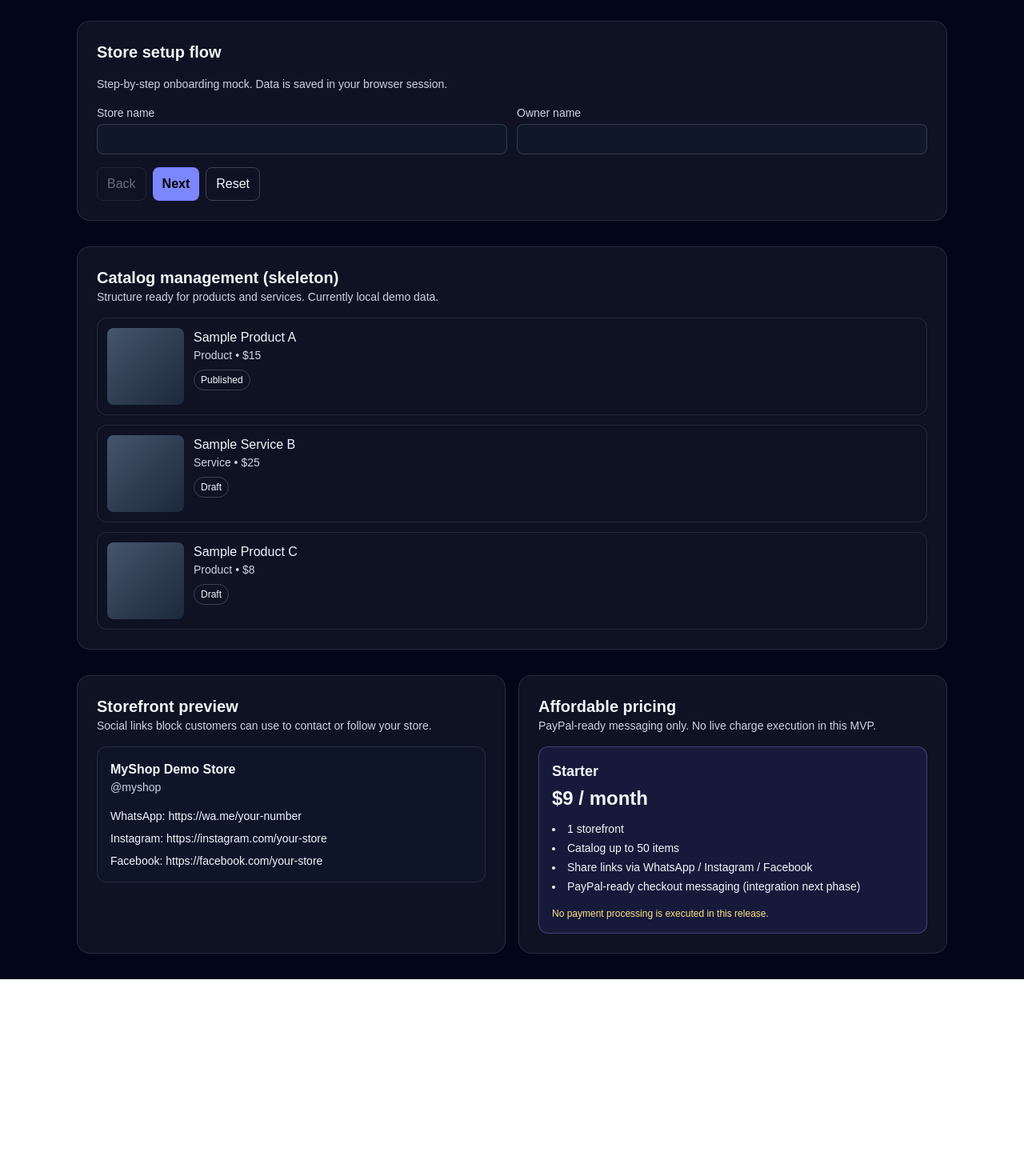
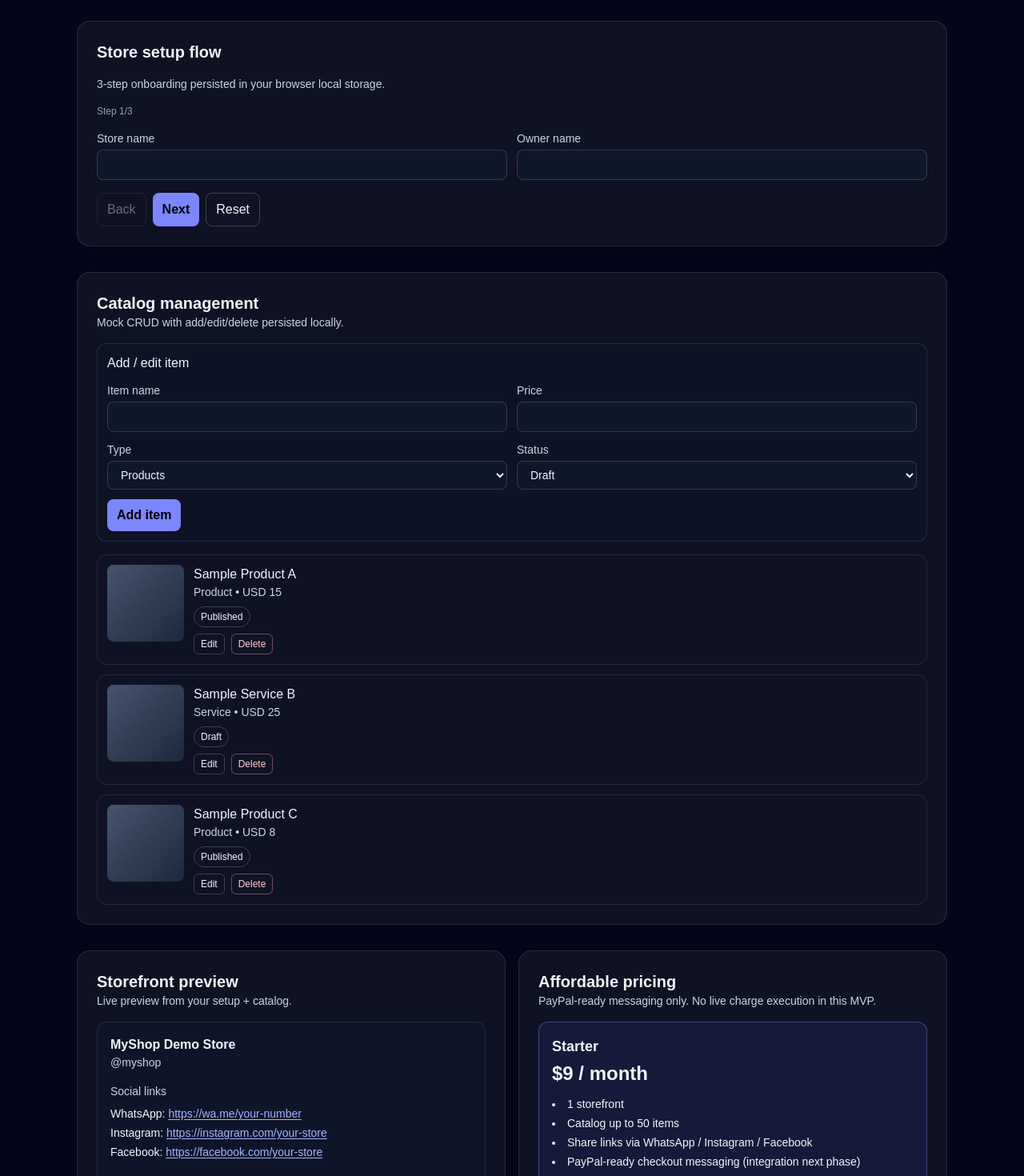
Before and after one commit to technokingoc/myshop, a Next.js app: page / in a window 1280 px wide. Shown: the part 460-1930 px from the top of the page at 80% size. Before the commit the page ends 1684 px from the top, so only its background shows below. Built offline with nearby package versions, Linux system fonts and the light colour scheme.

Commit message:
feat: persist setup, add catalog CRUD, preview sections and i18n wiring

```diff
--- a/src/app/page.tsx
+++ b/src/app/page.tsx
@@ -3,6 +3,8 @@
 import { useEffect, useMemo, useState } from "react";
 
 type Lang = "en" | "pt";
+type CatalogType = "Product" | "Service";
+type CatalogStatus = "Draft" | "Published";
 
 type SetupData = {
   storeName: string;
@@ -18,26 +20,66 @@ type SetupData = {
 type CatalogItem = {
   id: number;
   name: string;
-  category: string;
+  type: CatalogType;
   price: string;
-  status: "Draft" | "Published";
+  status: CatalogStatus;
 };
 
-const copy = {
+type SetupPersisted = {
+  step: number;
+  done: boolean;
+  data: SetupData;
+};
+
+const STORAGE = {
+  lang: "myshop_lang",
+  setup: "myshop_setup_v1",
+  catalog: "myshop_catalog_v1",
+};
+
+const defaultSetup: SetupData = {
+  storeName: "",
+  ownerName: "",
+  businessType: "Retail",
+  currency: "USD",
+  city: "",
+  whatsapp: "",
+  instagram: "",
+  facebook: "",
+};
+
+const defaultCatalog: CatalogItem[] = [
+  { id: 1, name: "Sample Product A", type: "Product", price: "15", status: "Published" },
+  { id: 2, name: "Sample Service B", type: "Service", price: "25", status: "Draft" },
+  { id: 3, name: "Sample Product C", type: "Product", price: "8", status: "Published" },
+];
+
+const dictionary = {
   en: {
     badge: "Built for informal sellers & micro businesses",
     title: "Launch your professional storefront in minutes",
     subtitle:
       "MyShop helps small sellers create trusted online storefronts, organize products, and share social ordering links without technical complexity.",
     ctaPrimary: "Start setup",
-    ctaSecondary: "See demo sections",
-    whyMocked: "MVP note: This version uses local/session storage only (no backend yet).",
+    ctaSecondary: "Manage catalog",
+    whyMocked: "MVP note: local storage only (no backend yet).",
+
     setupTitle: "Store setup flow",
-    setupSubtitle: "Step-by-step onboarding mock. Data is saved in your browser session.",
-    catalogTitle: "Catalog management (skeleton)",
-    catalogSubtitle: "Structure ready for products and services. Currently local demo data.",
+    setupSubtitle: "3-step onboarding persisted in your browser local storage.",
+    stepLabel: "Step",
+    completed: "Completed",
+
+    catalogTitle: "Catalog management",
+    catalogSubtitle: "Mock CRUD with add/edit/delete persisted locally.",
+
     previewTitle: "Storefront preview",
-    previewSubtitle: "Social links block customers can use to contact or follow your store.",
+    previewSubtitle: "Live preview from your setup + catalog.",
+    socialLinks: "Social links",
+    productsSection: "Products",
+    servicesSection: "Services",
+    emptyProducts: "No published products yet.",
+    emptyServices: "No published services yet.",
+
     pricingTitle: "Affordable pricing",
     pricingSubtitle: "PayPal-ready messaging only. No live charge execution in this MVP.",
     planName: "Starter",
@@ -49,11 +91,26 @@ const copy = {
       "PayPal-ready checkout messaging (integration next phase)",
     ],
     planFoot: "No payment processing is executed in this release.",
+
     nextBtn: "Next",
     backBtn: "Back",
     finishBtn: "Finish",
     resetBtn: "Reset",
-    doneMsg: "Setup draft saved in this session.",
+    doneMsg: "Setup draft saved and marked as complete.",
+
+    catalogFormTitle: "Add / edit item",
+    itemName: "Item name",
+    itemType: "Type",
+    itemPrice: "Price",
+    itemStatus: "Status",
+    addBtn: "Add item",
+    saveBtn: "Save changes",
+    cancelBtn: "Cancel",
+    editBtn: "Edit",
+    deleteBtn: "Delete",
+    published: "Published",
+    draft: "Draft",
+
     labels: {
       storeName: "Store name",
       ownerName: "Owner name",
@@ -71,16 +128,27 @@ const copy = {
     subtitle:
       "O MyShop ajuda pequenos vendedores a criar vitrines online confiáveis, organizar produtos e partilhar links sociais sem complexidade técnica.",
     ctaPrimary: "Iniciar configuração",
-    ctaSecondary: "Ver secções de demo",
-    whyMocked: "Nota MVP: Esta versão usa apenas armazenamento local/sessão (sem backend ainda).",
+    ctaSecondary: "Gerir catálogo",
+    whyMocked: "Nota MVP: apenas armazenamento local (sem backend ainda).",
+
     setupTitle: "Fluxo de configuração da loja",
-    setupSubtitle: "Onboarding em etapas (mock). Dados salvos na sessão do navegador.",
-    catalogTitle: "Gestão de catálogo (esqueleto)",
-    catalogSubtitle: "Estrutura pronta para produtos e serviços. Dados locais de demonstração.",
+    setupSubtitle: "Onboarding em 3 etapas persistido no armazenamento local.",
+    stepLabel: "Etapa",
+    completed: "Concluído",
+
+    catalogTitle: "Gestão de catálogo",
+    catalogSubtitle: "CRUD mock com adicionar/editar/apagar persistido localmente.",
+
     previewTitle: "Pré-visualização da loja",
-    previewSubtitle: "Bloco de links sociais para clientes contactarem/seguirem sua loja.",
+    previewSubtitle: "Prévia ao vivo com base na configuração + catálogo.",
+    socialLinks: "Links sociais",
+    productsSection: "Produtos",
+    servicesSection: "Serviços",
+    emptyProducts: "Ainda não há produtos publicados.",
+    emptyServices: "Ainda não há serviços publicados.",
+
     pricingTitle: "Preço acessível",
-    pricingSubtitle: "Mensagem preparada para PayPal. Sem execução de cobrança real neste MVP.",
+    pricingSubtitle: "Mensagem preparada para PayPal. Sem cobrança real neste MVP.",
     planName: "Inicial",
     planPrice: "$9 / mês",
     planBullets: [
@@ -90,11 +158,26 @@ const copy = {
       "Mensagem de checkout pronta para PayPal (integração na próxima fase)",
     ],
     planFoot: "Nenhum processamento de pagamento é executado nesta versão.",
+
     nextBtn: "Próximo",
     backBtn: "Voltar",
     finishBtn: "Concluir",
     resetBtn: "Reiniciar",
-    doneMsg: "Rascunho da configuração salvo nesta sessão.",
+    doneMsg: "Rascunho salvo e configuração marcada como concluída.",
+
+    catalogFormTitle: "Adicionar / editar item",
+    itemName: "Nome do item",
+    itemType: "Tipo",
+    itemPrice: "Preço",
+    itemStatus: "Estado",
+    addBtn: "Adicionar item",
+    saveBtn: "Guardar alterações",
+    cancelBtn: "Cancelar",
+    editBtn: "Editar",
+    deleteBtn: "Apagar",
+    published: "Publicado",
+    draft: "Rascunho",
+
     labels: {
       storeName: "Nome da loja",
       ownerName: "Nome do responsável",
@@ -108,51 +191,67 @@ const copy = {
   },
 };
 
-const defaultSetup: SetupData = {
-  storeName: "",
-  ownerName: "",
-  businessType: "Retail",
-  currency: "USD",
-  city: "",
-  whatsapp: "",
-  instagram: "",
-  facebook: "",
+const blankCatalogForm: Omit<CatalogItem, "id"> = {
+  name: "",
+  type: "Product",
+  price: "",
+  status: "Draft",
 };
 
-const defaultCatalog: CatalogItem[] = [
-  { id: 1, name: "Sample Product A", category: "Product", price: "$15", status: "Published" },
-  { id: 2, name: "Sample Service B", category: "Service", price: "$25", status: "Draft" },
-  { id: 3, name: "Sample Product C", category: "Product", price: "$8", status: "Draft" },
-];
+export default function Home() {
+  const initialSetupPersisted: SetupPersisted | null = (() => {
+    if (typeof window === "undefined") return null;
+    const raw = localStorage.getItem(STORAGE.setup);
+    if (!raw) return null;
+    try {
+      return JSON.parse(raw) as SetupPersisted;
+    } catch {
+      return null;
+    }
+  })();
 
-export default function Home() {
   const [lang, setLang] = useState<Lang>(() => {
     if (typeof window === "undefined") return "en";
-    const savedLang = localStorage.getItem("myshop_lang");
-    return savedLang === "pt" ? "pt" : "en";
+    return localStorage.getItem(STORAGE.lang) === "pt" ? "pt" : "en";
   });
-  const [step, setStep] = useState<number>(() => {
-    if (typeof window === "undefined") return 1;
-    return Number(sessionStorage.getItem("myshop_setup_step") || 1);
+  const [step, setStep] = useState(() => Math.min(3, Math.max(1, initialSetupPersisted?.step || 1)));
+  const [done, setDone] = useState(() => Boolean(initialSetupPersisted?.done));
+  const [setup, setSetup] = useState<SetupData>(() => ({ ...defaultSetup, ...(initialSetupPersisted?.data || {}) }));
+  const [catalog, setCatalog] = useState<CatalogItem[]>(() => {
+    if (typeof window === "undefined") return defaultCatalog;
+    const raw = localStorage.getItem(STORAGE.catalog);
+    if (!raw) return defaultCatalog;
+    try {
+      const parsed = JSON.parse(raw) as CatalogItem[];
+      return Array.isArray(parsed) && parsed.length > 0 ? parsed : defaultCatalog;
+    } catch {
+      return defaultCatalog;
+    }
   });
-  const [done, setDone] = useState(false);
-  const [setup, setSetup] = useState<SetupData>(() => {
-    if (typeof window === "undefined") return defaultSetup;
-    const savedSetup = sessionStorage.getItem("myshop_setup_data");
-    return savedSetup ? JSON.parse(savedSetup) : defaultSetup;
-  });
-  const [catalog] = useState<CatalogItem[]>(defaultCatalog);
+
+  const [catalogForm, setCatalogForm] = useState(blankCatalogForm);
+  const [editingId, setEditingId] = useState<number | null>(null);
 
   useEffect(() => {
-    localStorage.setItem("myshop_lang", lang);
+    localStorage.setItem(STORAGE.lang, lang);
   }, [lang]);
 
   useEffect(() => {
-    sessionStorage.setItem("myshop_setup_step", String(step));
-    sessionStorage.setItem("myshop_setup_data", JSON.stringify(setup));
-  }, [step, setup]);
+    localStorage.setItem(
+      STORAGE.setup,
+      JSON.stringify({
+        step,
+        done,
+        data: setup,
+      } satisfies SetupPersisted),
+    );
+  }, [step, done, setup]);
 
-  const t = useMemo(() => copy[lang], [lang]);
+  useEffect(() => {
+    localStorage.setItem(STORAGE.catalog, JSON.stringify(catalog));
+  }, [catalog]);
+
+  const t = useMemo(() => dictionary[lang], [lang]);
 
   const updateSetup = (key: keyof SetupData, value: string) => {
     setSetup((prev) => ({ ...prev, [key]: value }));
@@ -162,18 +261,51 @@ export default function Home() {
     setStep(1);
     setDone(false);
     setSetup(defaultSetup);
-    sessionStorage.removeItem("myshop_setup_step");
-    sessionStorage.removeItem("myshop_setup_data");
+    localStorage.removeItem(STORAGE.setup);
   };
+
+  const onCatalogField = (key: keyof Omit<CatalogItem, "id">, value: string) => {
+    setCatalogForm((prev) => ({ ...prev, [key]: value }));
+  };
+
+  const submitCatalog = () => {
+    if (!catalogForm.name.trim() || !catalogForm.price.trim()) return;
+
+    if (editingId !== null) {
+      setCatalog((prev) => prev.map((item) => (item.id === editingId ? { ...item, ...catalogForm } : item)));
+      setEditingId(null);
+    } else {
+      const nextId = catalog.length ? Math.max(...catalog.map((i) => i.id)) + 1 : 1;
+      setCatalog((prev) => [...prev, { id: nextId, ...catalogForm }]);
+    }
+
+    setCatalogForm(blankCatalogForm);
+  };
+
+  const startEdit = (item: CatalogItem) => {
+    setEditingId(item.id);
+    setCatalogForm({
+      name: item.name,
+      type: item.type,
+      price: item.price,
+      status: item.status,
+    });
+  };
+
+  const cancelEdit = () => {
+    setEditingId(null);
+    setCatalogForm(blankCatalogForm);
+  };
+
+  const publishedProducts = catalog.filter((i) => i.type === "Product" && i.status === "Published");
+  const publishedServices = catalog.filter((i) => i.type === "Service" && i.status === "Published");
 
   return (
     <div className="min-h-screen bg-slate-950 text-slate-100">
       <main className="mx-auto w-full max-w-6xl px-4 py-8 sm:px-6 lg:px-8">
         <header className="rounded-2xl border border-white/10 bg-gradient-to-b from-indigo-500/20 to-transparent p-6 sm:p-10">
           <div className="mb-6 flex items-center justify-between">
-            <p className="rounded-full border border-indigo-300/40 bg-indigo-400/20 px-3 py-1 text-xs sm:text-sm">
-              {t.badge}
-            </p>
+            <p className="rounded-full border border-indigo-300/40 bg-indigo-400/20 px-3 py-1 text-xs sm:text-sm">{t.badge}</p>
             <div className="flex gap-2 text-sm">
               <button
                 onClick={() => setLang("en")}
@@ -206,6 +338,9 @@ export default function Home() {
         <section id="setup" className="mt-8 grid gap-4 rounded-2xl border border-white/10 bg-white/5 p-4 sm:p-6">
           <h2 className="text-xl font-semibold">{t.setupTitle}</h2>
           <p className="text-sm text-slate-300">{t.setupSubtitle}</p>
+          <p className="text-xs text-slate-400">
+            {t.stepLabel} {step}/3 {done && `• ${t.completed}`}
+          </p>
 
           <div className="grid gap-3 sm:grid-cols-2">
             {step === 1 && (
@@ -239,7 +374,7 @@ export default function Home() {
               {t.backBtn}
             </button>
             {step < 3 ? (
-              <button onClick={() => setStep((s) => s + 1)} className="rounded-lg bg-indigo-400 px-3 py-2 font-semibold text-black">
+              <button onClick={() => setStep((s) => Math.min(3, s + 1))} className="rounded-lg bg-indigo-400 px-3 py-2 font-semibold text-black">
                 {t.nextBtn}
               </button>
             ) : (
@@ -257,14 +392,71 @@ export default function Home() {
         <section id="catalog" className="mt-8 rounded-2xl border border-white/10 bg-white/5 p-4 sm:p-6">
           <h2 className="text-xl font-semibold">{t.catalogTitle}</h2>
           <p className="mb-4 text-sm text-slate-300">{t.catalogSubtitle}</p>
+
+          <div className="mb-4 grid gap-3 rounded-xl border border-white/10 bg-slate-900/30 p-3 sm:grid-cols-2">
+            <h3 className="sm:col-span-2 font-medium">{t.catalogFormTitle}</h3>
+            <Input label={t.itemName} value={catalogForm.name} onChange={(v) => onCatalogField("name", v)} />
+            <Input label={t.itemPrice} value={catalogForm.price} onChange={(v) => onCatalogField("price", v)} />
+
+            <label className="grid gap-1 text-sm">
+              <span className="text-slate-300">{t.itemType}</span>
+              <select
+                value={catalogForm.type}
+                onChange={(e) => onCatalogField("type", e.target.value as CatalogType)}
+                className="rounded-lg border border-white/15 bg-slate-900 px-3 py-2 outline-none ring-indigo-300 transition focus:ring"
+              >
+                <option value="Product">{t.productsSection}</option>
+                <option value="Service">{t.servicesSection}</option>
+              </select>
+            </label>
+
+            <label className="grid gap-1 text-sm">
+              <span className="text-slate-300">{t.itemStatus}</span>
+              <select
+                value={catalogForm.status}
+                onChange={(e) => onCatalogField("status", e.target.value as CatalogStatus)}
+                className="rounded-lg border border-white/15 bg-slate-900 px-3 py-2 outline-none ring-indigo-300 transition focus:ring"
+              >
+                <option value="Draft">{t.draft}</option>
+                <option value="Published">{t.published}</option>
+              </select>
+            </label>
+
+            <div className="sm:col-span-2 flex gap-2">
+              <button onClick={submitCatalog} className="rounded-lg bg-indigo-400 px-3 py-2 font-semibold text-black">
+                {editingId !== null ? t.saveBtn : t.addBtn}
+              </button>
+              {editingId !== null && (
+                <button onClick={cancelEdit} className="rounded-lg border border-white/20 px-3 py-2">
+                  {t.cancelBtn}
+                </button>
+              )}
+            </div>
+          </div>
+
           <div className="grid gap-3">
             {catalog.map((item) => (
               <article key={item.id} className="grid grid-cols-[72px_1fr] gap-3 rounded-xl border border-white/10 p-3 sm:grid-cols-[96px_1fr]">
                 <div className="h-[72px] w-[72px] rounded-lg bg-gradient-to-br from-slate-600 to-slate-800 sm:h-[96px] sm:w-[96px]" />
                 <div>
                   <h3 className="font-medium">{item.name}</h3>
-                  <p className="text-sm text-slate-300">{item.category} • {item.price}</p>
-                  <span className="mt-2 inline-block rounded-full border border-white/20 px-2 py-1 text-xs">{item.status}</span>
+                  <p className="text-sm text-slate-300">
+                    {item.type} • {setup.currency} {item.price}
+                  </p>
+                  <span className="mt-2 inline-block rounded-full border border-white/20 px-2 py-1 text-xs">
+                    {item.status === "Published" ? t.published : t.draft}
+                  </span>
+                  <div className="mt-2 flex gap-2">
+                    <button onClick={() => startEdit(item)} className="rounded-md border border-white/20 px-2 py-1 text-xs">
+                      {t.editBtn}
+                    </button>
+                    <button
+                      onClick={() => setCatalog((prev) => prev.filter((i) => i.id !== item.id))}
+                      className="rounded-md border border-rose-300/40 px-2 py-1 text-xs text-rose-200"
+                    >
+                      {t.deleteBtn}
+                    </button>
+                  </div>
                 </div>
               </article>
             ))}
@@ -278,11 +470,45 @@ export default function Home() {
             <div className="rounded-xl border border-white/10 bg-slate-900/80 p-4">
               <h3 className="font-semibold">{setup.storeName || "MyShop Demo Store"}</h3>
               <p className="text-sm text-slate-300">@{(setup.storeName || "myshop").toLowerCase().replace(/\s+/g, "")}</p>
-              <ul className="mt-4 space-y-2 text-sm">
-                <li>WhatsApp: {setup.whatsapp || "https://wa.me/your-number"}</li>
-                <li>Instagram: {setup.instagram || "https://instagram.com/your-store"}</li>
-                <li>Facebook: {setup.facebook || "https://facebook.com/your-store"}</li>
+
+              <h4 className="mt-4 text-sm font-medium text-slate-300">{t.socialLinks}</h4>
+              <ul className="mt-2 space-y-1 text-sm">
+                <li>
+                  WhatsApp: <LinkOrText href={setup.whatsapp} fallback="https://wa.me/your-number" />
+                </li>
+                <li>
+                  Instagram: <LinkOrText href={setup.instagram} fallback="https://instagram.com/your-store" />
+                </li>
+                <li>
+                  Facebook: <LinkOrText href={setup.facebook} fallback="https://facebook.com/your-store" />
+                </li>
               </ul>
+
+              <h4 className="mt-4 text-sm font-medium text-slate-300">{t.productsSection}</h4>
+              {publishedProducts.length === 0 ? (
+                <p className="text-sm text-slate-400">{t.emptyProducts}</p>
+              ) : (
+                <ul className="mt-1 space-y-1 text-sm">
+                  {publishedProducts.map((item) => (
+                    <li key={item.id}>
+                      {item.name} • {setup.currency} {item.price}
+                    </li>
+                  ))}
+                </ul>
+              )}
+
+              <h4 className="mt-4 text-sm font-medium text-slate-300">{t.servicesSection}</h4>
+              {publishedServices.length === 0 ? (
+                <p className="text-sm text-slate-400">{t.emptyServices}</p>
+              ) : (
+                <ul className="mt-1 space-y-1 text-sm">
+                  {publishedServices.map((item) => (
+                    <li key={item.id}>
+                      {item.name} • {setup.currency} {item.price}
+                    </li>
+                  ))}
+                </ul>
+              )}
             </div>
           </article>
 
@@ -318,3 +544,12 @@ function Input({ label, value, onChange }: { label: string; value: string; onCha
     </label>
   );
 }
+
+function LinkOrText({ href, fallback }: { href: string; fallback: string }) {
+  const value = href.trim() || fallback;
+  return (
+    <a href={value} target="_blank" rel="noreferrer" className="text-indigo-300 underline underline-offset-2">
+      {value}
+    </a>
+  );
+}
```
